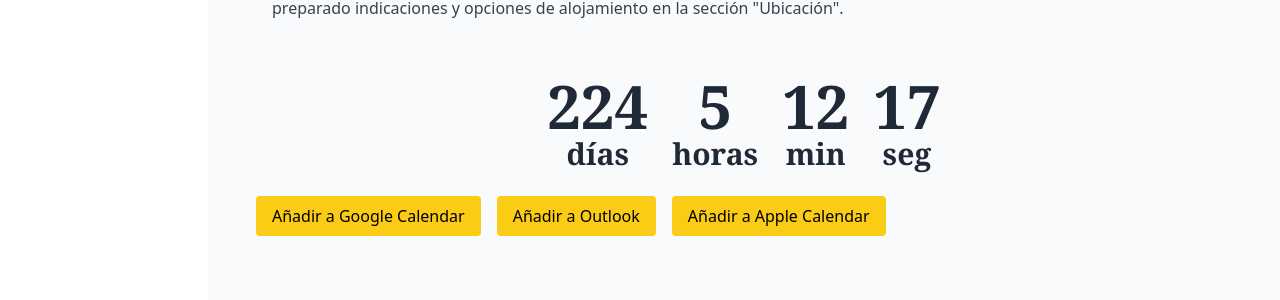
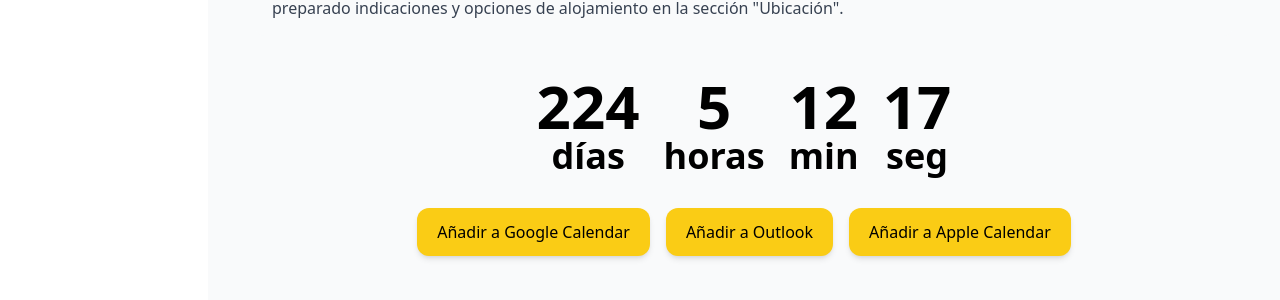
Before and after one commit to PedroPagan/Boda, a React (Vite) app: page / in a window 1280 px wide. Shown: the part 452-752 px from the top of the page. Built offline with nearby package versions, Linux system fonts and the light colour scheme.

Commit message:
Actualización

```diff
--- a/src/pages/Inicio.jsx
+++ b/src/pages/Inicio.jsx
@@ -1,4 +1,5 @@
 import React, { useState, useEffect } from "react";
+import { motion } from "framer-motion";
 
 export default function Inicio() {
   const eventDate = new Date("2026-05-01T18:00:00+02:00");
@@ -98,33 +99,37 @@ export default function Inicio() {
         </p>
       </div>
 
-      {/* Contador regresivo centrado */}
-      <div className="flex justify-center gap-6 mt-10 text-center font-serif text-gray-800 font-bold text-2xl md:text-3xl">
-        <div>
-          <span className="block text-5xl md:text-6xl">{timeLeft.days}</span>
-          días
-        </div>
-        <div>
-          <span className="block text-5xl md:text-6xl">{timeLeft.hours}</span>
-          horas
-        </div>
-        <div>
-          <span className="block text-5xl md:text-6xl">{timeLeft.minutes}</span>
-          min
-        </div>
-        <div>
-          <span className="block text-5xl md:text-6xl">{timeLeft.seconds}</span>
-          seg
-        </div>
+      {/* Contador con animación */}
+      <div className="flex justify-center gap-6 mt-10 text-center font-bold text-3xl md:text-4xl">
+        {["days", "hours", "minutes", "seconds"].map((unit) => (
+          <div key={unit}>
+            <motion.span
+              key={timeLeft[unit]}
+              initial={{ scale: 0.8, opacity: 0 }}
+              animate={{ scale: 1, opacity: 1 }}
+              transition={{ duration: 0.3 }}
+              className="block text-6xl"
+            >
+              {timeLeft[unit]}
+            </motion.span>
+            {unit === "days"
+              ? "días"
+              : unit === "hours"
+              ? "horas"
+              : unit === "minutes"
+              ? "min"
+              : "seg"}
+          </div>
+        ))}
       </div>
 
-      {/* Botones de Calendario */}
-      <div className="flex flex-col md:flex-row gap-4 mt-6">
+       {/* Botones centrados */}
+      <div className="flex flex-col md:flex-row justify-center gap-4 mt-8">
         <a
           href={googleCalendarUrl}
           target="_blank"
           rel="noopener noreferrer"
-          className="bg-yellow-400 text-black px-4 py-2 rounded hover:opacity-90 transition text-center"
+          className="bg-yellow-400 text-black font-medium px-5 py-3 rounded-xl shadow-md hover:scale-105 hover:shadow-lg transition transform text-center"
         >
           Añadir a Google Calendar
         </a>
@@ -133,7 +138,7 @@ export default function Inicio() {
           href={outlookCalendarUrl}
           target="_blank"
           rel="noopener noreferrer"
-          className="bg-yellow-400 text-black px-4 py-2 rounded hover:opacity-90 transition text-center"
+          className="bg-yellow-400 text-black font-medium px-5 py-3 rounded-xl shadow-md hover:bg-blue-700 hover:scale-105 transition transform text-center"
         >
           Añadir a Outlook
         </a>
@@ -141,7 +146,7 @@ export default function Inicio() {
         <a
           href={appleCalendarUrl}
           download
-          className="bg-yellow-400 text-black px-4 py-2 rounded hover:opacity-90 transition text-center"
+          className="bg-yellow-400 text-black  font-medium px-5 py-3 rounded-xl shadow-md hover:bg-gray-900 hover:scale-105 transition transform text-center"
         >
           Añadir a Apple Calendar
         </a>
```
